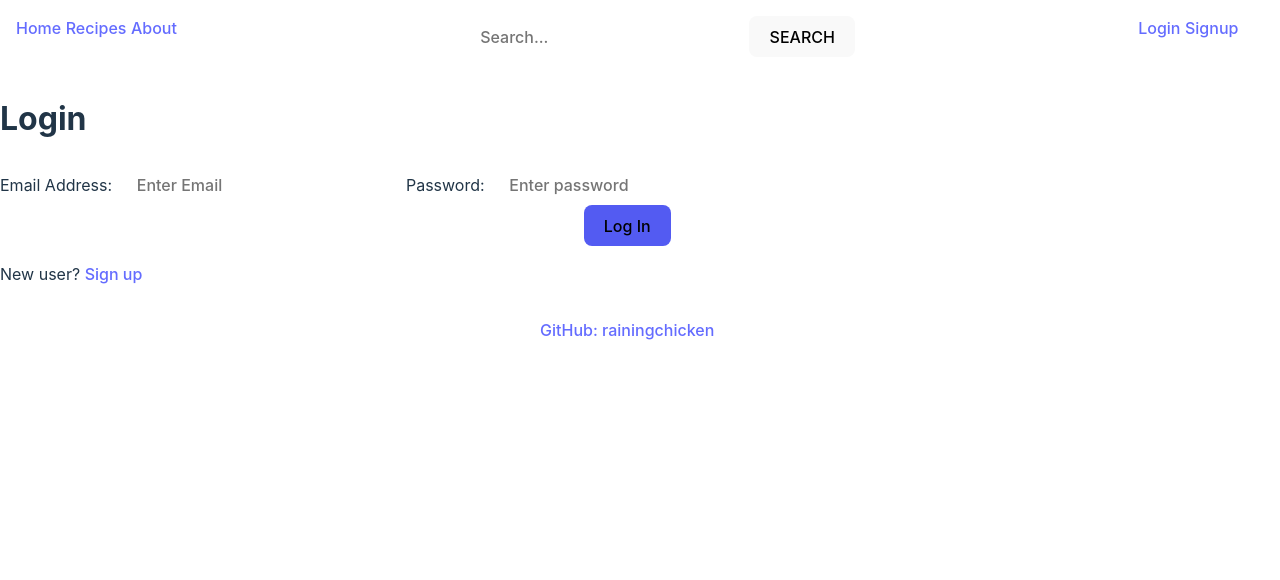
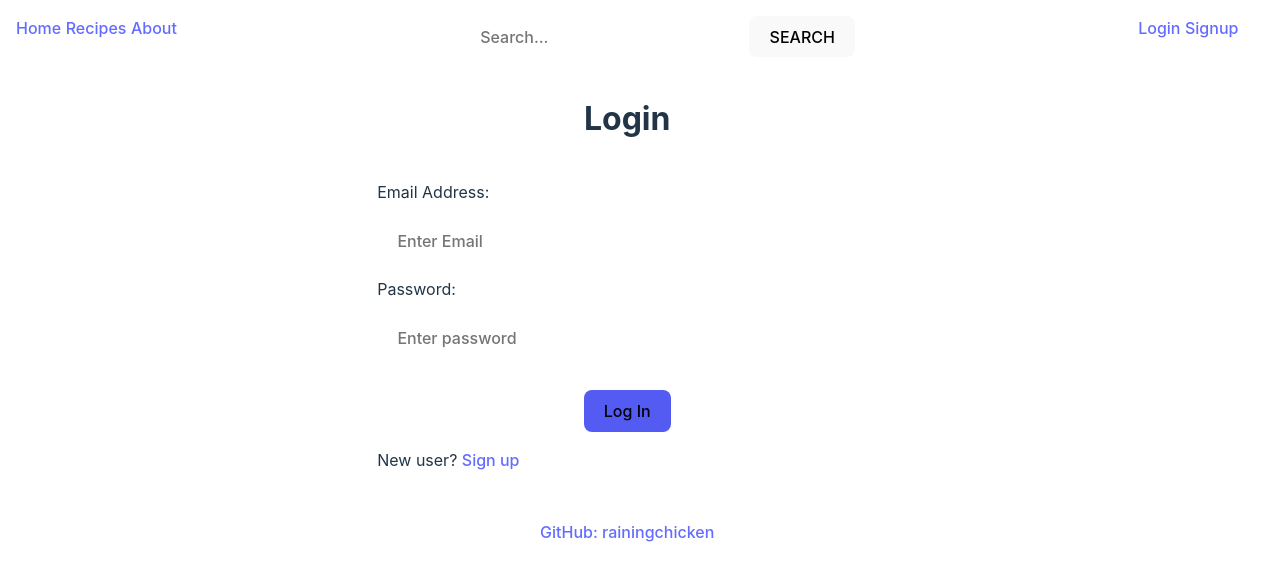
Before and after one commit to rainingchicken/struggle-meal-recipes, a React (Vite) app in the folder frontend-recipe/: page /login in a window 1280 px wide. Shown: the top 580 px of the page. Built offline with nearby package versions, Linux system fonts and the light colour scheme.

Commit message:
styled userAuth

```diff
--- a/frontend-recipe/src/components/edit/EditIngredientForm.tsx
+++ b/frontend-recipe/src/components/edit/EditIngredientForm.tsx
@@ -72,31 +72,42 @@ const EditIngredientForm = ({ recipe_id, ingredient, setEdit }: IParams) => {
   };
 
   return (
+    <div className="ingredientsFormDiv">
       <form onSubmit={handleSubmit} className="ingredientsForm">
+        <span>
           <label htmlFor="amount">Amount</label>
           <input
+            className="ingredientsFormAmountInput"
             onChange={handleChange}
             type="number"
             name="amount"
             value={thisIngredient.amount}
           />
+        </span>
+        <span>
           <label htmlFor="unit">Unit</label>
           <input
+            className="ingredientsFormUnitInput"
             onChange={handleChange}
             type="text"
             name="unit"
             value={thisIngredient.unit}
           />
+        </span>
+        <span>
           <label htmlFor="ingredient">Ingredient name</label>
           <input
+            className="ingredientsFormIngredientInput"
             onChange={handleChange}
             type="text"
             name="ingredient"
             value={thisIngredient.ingredient}
           />
-      <button>SAVE</button>
+        </span>
+        <button className="inline-btn">SAVE</button>
         <p className="error">{error}</p>
       </form>
+    </div>
   );
 };
 
--- a/frontend-recipe/src/pages/userAuth/Login.tsx
+++ b/frontend-recipe/src/pages/userAuth/Login.tsx
@@ -41,10 +41,11 @@ const Login = () => {
 
   return (
     <>
-      <h1>Login</h1>
-      <form onSubmit={submitHandler}>
+      <h1 className="title">Login</h1>
+      <form className="RecipeForm" onSubmit={submitHandler}>
         <label htmlFor="loginEmail">Email Address: </label>
         <input
+          required
           id="loginEmail"
           type="email"
           placeholder="Enter Email"
@@ -54,13 +55,18 @@ const Login = () => {
 
         <label htmlFor="loginPassword">Password: </label>
         <input
+          required
           id="loginPassword"
           type="password"
           placeholder="Enter password"
           value={password}
           onChange={(e) => setPassword(e.target.value)}
         />
-        <button className="btn submitbtn" disabled={isLoading} type="submit">
+        <button
+          className="btnForm submitbtn"
+          disabled={isLoading}
+          type="submit"
+        >
           Log In
         </button>
         <p>
--- a/frontend-recipe/src/pages/userAuth/Profile.tsx
+++ b/frontend-recipe/src/pages/userAuth/Profile.tsx
@@ -48,8 +48,8 @@ const Profile = () => {
 
   return (
     <>
-      <h1>Profile</h1>
-      <form onSubmit={submitHandler}>
+      <h1 className="title">Profile</h1>
+      <form className="RecipeForm" onSubmit={submitHandler}>
         <label htmlFor="profileName">Name: </label>
         <input
           id="profileName"
@@ -82,7 +82,11 @@ const Profile = () => {
           value={confirmPassword}
           onChange={(e) => setConfirmPassword(e.target.value)}
         />
-        <button className="btn submitbtn" disabled={isLoading} type="submit">
+        <button
+          className="btnForm submitbtn"
+          disabled={isLoading}
+          type="submit"
+        >
           Update
         </button>
         {isLoading && <h1>Loading...</h1>}
--- a/frontend-recipe/src/pages/userAuth/Signup.tsx
+++ b/frontend-recipe/src/pages/userAuth/Signup.tsx
@@ -48,8 +48,8 @@ const Signup = () => {
 
   return (
     <>
-      <h1>Sign Up</h1>
-      <form onSubmit={submitHandler}>
+      <h1 className="title">Sign Up</h1>
+      <form className="RecipeForm" onSubmit={submitHandler}>
         <label htmlFor="signupName">Name: </label>
         <input
           id="signupName"
@@ -83,11 +83,15 @@ const Signup = () => {
           value={confirmPassword}
           onChange={(e) => setConfirmPassword(e.target.value)}
         />
-        <button className="btn submitbtn" disabled={isLoading} type="submit">
+        <button
+          className="btnForm submitbtn"
+          disabled={isLoading}
+          type="submit"
+        >
           Sign Up
         </button>
         <p>
-          Already have an account?<Link to="/login">Login</Link>
+          Already have an account?<Link to="/login"> Login</Link>
         </p>
         {isLoading && <h1>Loading...</h1>}
       </form>
```
Lines whose indentation alone changed are shown as unchanged.
